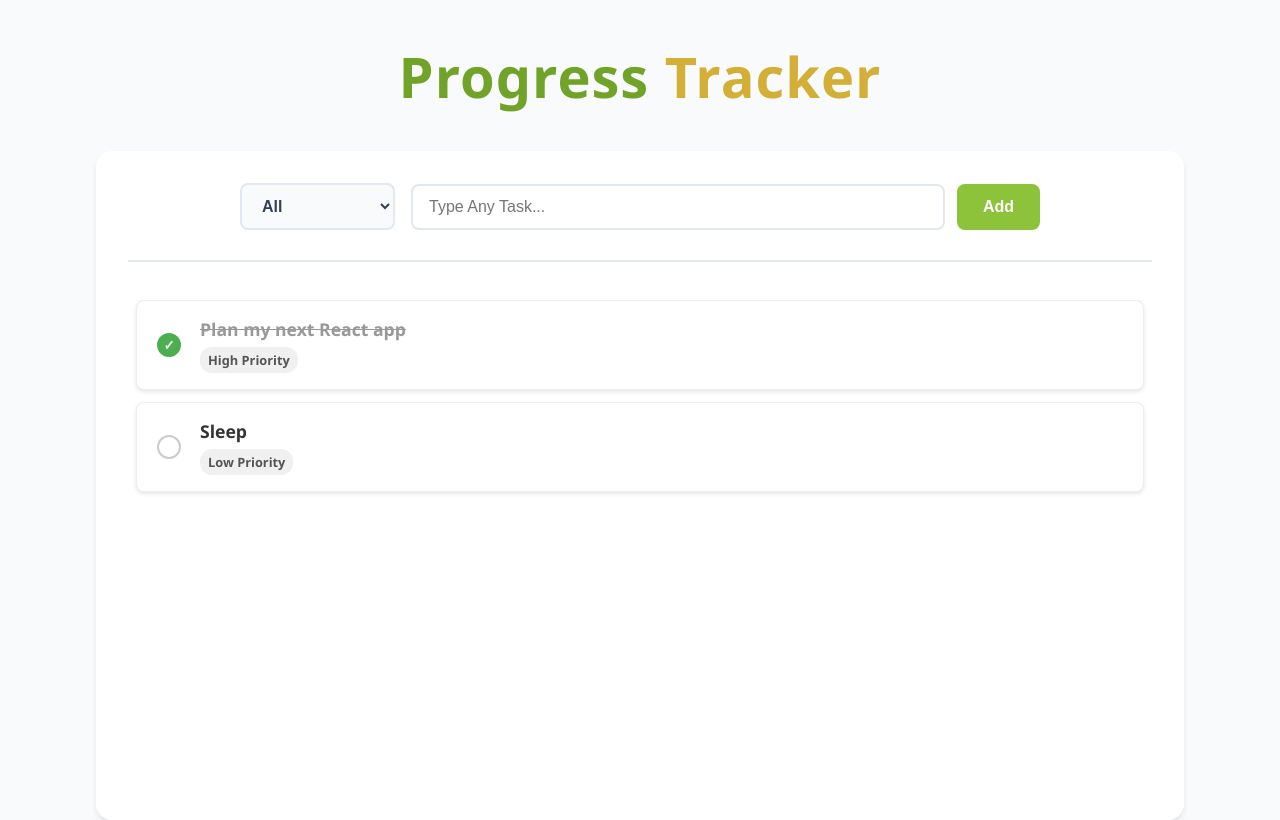
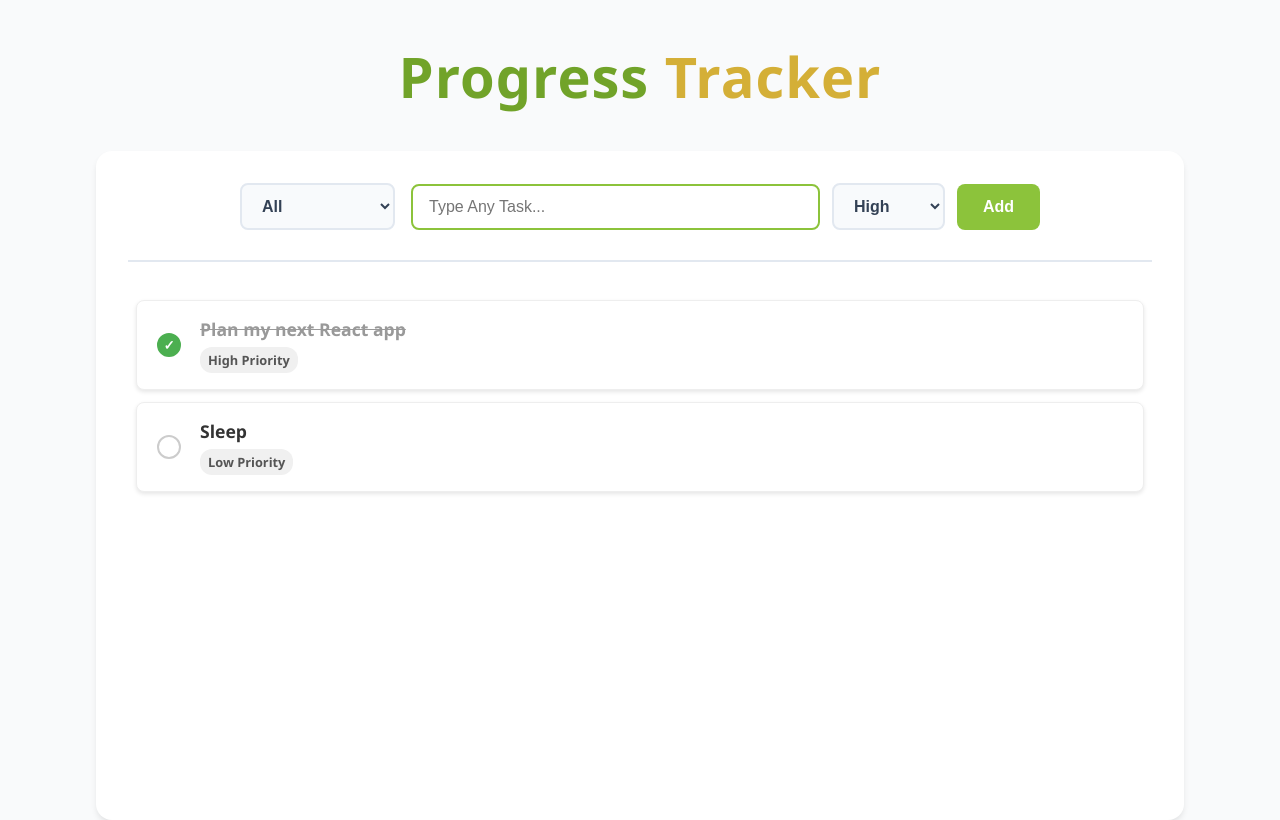
Before and after one commit to VisruthR/Progress-Tracker, a React (Vite) app: page / in a window 1280 px wide. Built offline with nearby package versions, Linux system fonts and the light colour scheme.

Commit message:
added input functionality

```diff
--- a/src/App.jsx
+++ b/src/App.jsx
@@ -32,11 +32,23 @@ function App() {
     );
   };
 
+  const updateList = (input) => {
+    setLists([
+      ...lists,
+      {
+        id: crypto.randomUUID(),
+        title: input.text,
+        priority: input.priority,
+        isCompleted: false,
+      },
+    ]);
+  };
+
   return (
     <div className="App">
       <Header />
       <main>
-        <InputBox />
+        <InputBox updateList={updateList} />
         <hr className="divider" />
         <ListContainer lists={lists} onToggle={handleCheckBox} />
       </main>
--- a/src/components/bottomcard/ListContainer.jsx
+++ b/src/components/bottomcard/ListContainer.jsx
@@ -1,12 +1,21 @@
+import { useEffect, useRef } from "react";
 import ListCard from "./ListCard.jsx";
 import "./bottomcard.css";
 
 function ListContainer({ lists, onToggle }) {
+  const scrollRef = useRef(null);
+  useEffect(() => {
+    scrollRef.current?.scrollIntoView({
+      behavior: "smooth",
+      block: "end",
+    });
+  }, [lists]);
   return (
     <div className="container">
       {lists.map((taskObj) => (
         <ListCard key={taskObj.id} list={taskObj} onToggle={onToggle} />
       ))}
+      <div className="scroll" ref={scrollRef} />
     </div>
   );
 }
--- a/src/components/topbar/Topbar.jsx
+++ b/src/components/topbar/Topbar.jsx
@@ -1,6 +1,30 @@
+import { useState } from "react";
 import "./topbar.css";
 
-function InputBox() {
+function InputBox({ updateList }) {
+  const [text, setText] = useState("");
+  const [priority, setPriority] = useState("High");
+
+  const handleSubmit = (event) => {
+    event.preventDefault();
+    const cleanedText = text.trim();
+
+    const finalOutput = {
+      text: cleanedText,
+      priority: priority,
+    };
+
+    updateList(finalOutput);
+
+    setText("");
+    setPriority("HIgh");
+  };
+
+  const handleTyping = (e) => {
+    const typed = e.target.value;
+    setText(typed);
+  };
+
   return (
     <div className="topbar-wrapper">
       <select className="status-dropdown">
@@ -8,9 +32,28 @@ function InputBox() {
         <option value="pending">Pending</option>
         <option value="completed">Completed</option>
       </select>
-      <form action="" className="input-container">
-        <input type="text" placeholder="Type Any Task..." required />
-        <button className="add">Add</button>
+      <form action="" className="input-container" onSubmit={handleSubmit}>
+        <input
+          type="text"
+          placeholder="Type Any Task..."
+          required
+          autoCorrect="on"
+          autoFocus
+          onChange={handleTyping}
+          value={text}
+        />
+        <select
+          className="status-dropdown priority"
+          onChange={(e) => setPriority(e.target.value)}
+          value={priority}
+        >
+          <option value="High">High</option>
+          <option value="Medium">Medium</option>
+          <option value="Low">Low</option>
+        </select>
+        <button className="add" type="submit">
+          Add
+        </button>
       </form>
     </div>
   );
--- a/src/components/topbar/topbar.css
+++ b/src/components/topbar/topbar.css
@@ -66,6 +66,10 @@ button.add:hover {
   box-sizing: border-box;
 }
 
+.status-dropdown.priority {
+  padding: 12px 12px 12px 16px;
+}
+
 .status-dropdown:hover {
   background-color: #e2e8f0;
 }
```
Also changed, not shown: digest.txt, 1 other file (tests, documents, lock files or other folders).
